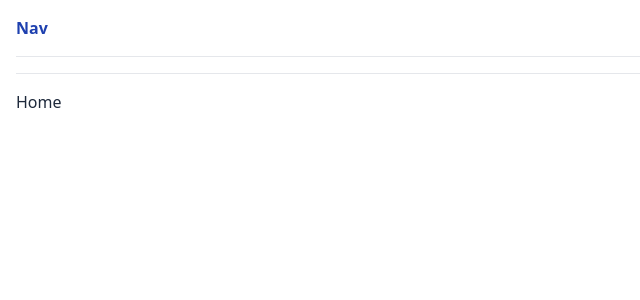
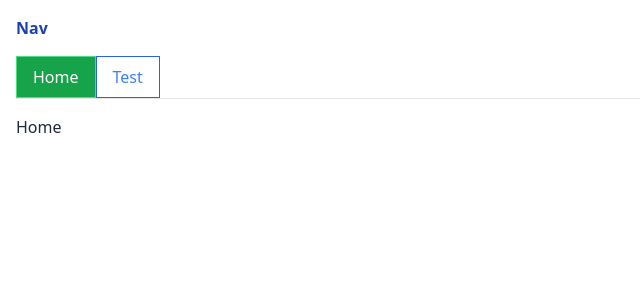
Before and after one commit to sinsky/gas-router-sample, a React (Vite) app: page / in a window 1280 px wide. Shown: the top 300 px of the page, without its empty margins (0-640 px from the left). Built offline with nearby package versions, Linux system fonts and the light colour scheme.

Commit message:
layout add navigations

```diff
--- a/src/App.tsx
+++ b/src/App.tsx
@@ -2,10 +2,20 @@ import { useState } from "react";
 import { Route, RouterProvider, createHashRouter, createRoutesFromElements } from "react-router-dom";
 import { Layout } from "./Layout";
 
+export type PathProps = {
+  path: string;
+  title: string;
+};
+
+const paths = [
+  { path: "/", title: "Home" },
+  { path: "/test", title: "Test" },
+];
+
 const App = () => {
   const router = createHashRouter(
     createRoutesFromElements(
-      <Route path="/" element={<Layout />}>
+      <Route path="/" element={<Layout paths={paths} />}>
         <Route index element={<h1 className="text-slate-800">Home</h1>} />
         <Route path="test" element={<h1 className="text-green-800">Test</h1>} />
       </Route>
--- a/src/Layout.tsx
+++ b/src/Layout.tsx
@@ -1,11 +1,26 @@
-import { Outlet } from "react-router-dom";
+import { NavLink, Outlet } from "react-router-dom";
+import { PathProps } from "./App";
 
-export const Layout = () => {
+export const Layout = ({ paths }: { paths: PathProps[] }) => {
+  const navItems = paths.map((path) => (
+    <NavLink
+      key={path.path}
+      to={path.path}
+      className={({ isActive }) =>
+        (isActive
+          ? "cursor-pointer pointer-events-none text-white border-green-400 bg-green-600"
+          : "text-blue-500 border-blue-600 hover:text-blue-600 hover:border-blue-700") + " border"
+      }
+      end
+    >
+      <div className="px-4 py-2">{path.title}</div>
+    </NavLink>
+  ));
   return (
     <>
       <div className="flex flex-col my-4 border-b">
         <div className="font-bold text-blue-800 font-xl">Nav</div>
-        <div className="flex my-4 border-b"></div>
+        <div className="flex mt-4">{navItems}</div>
       </div>
       <Outlet />
     </>
```
